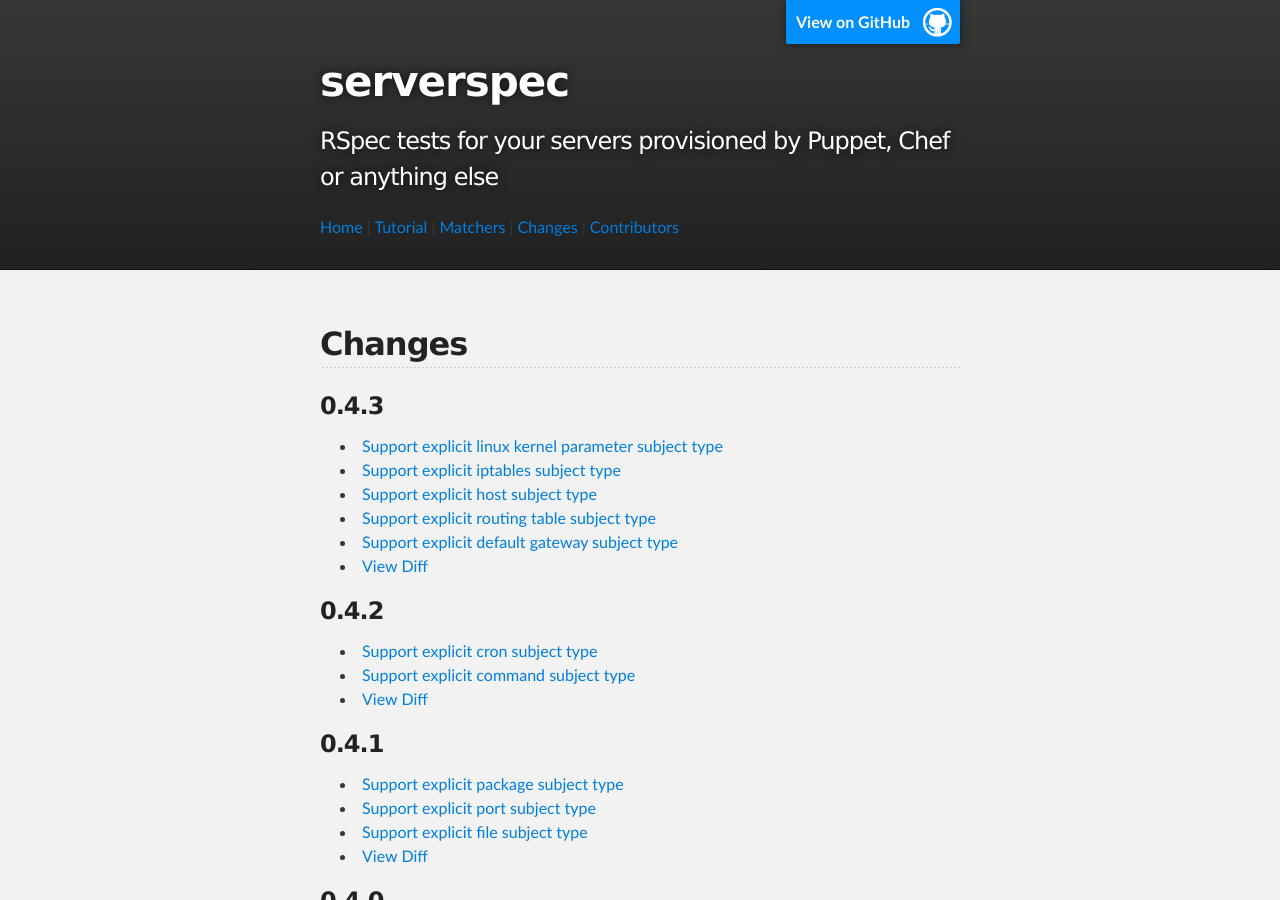
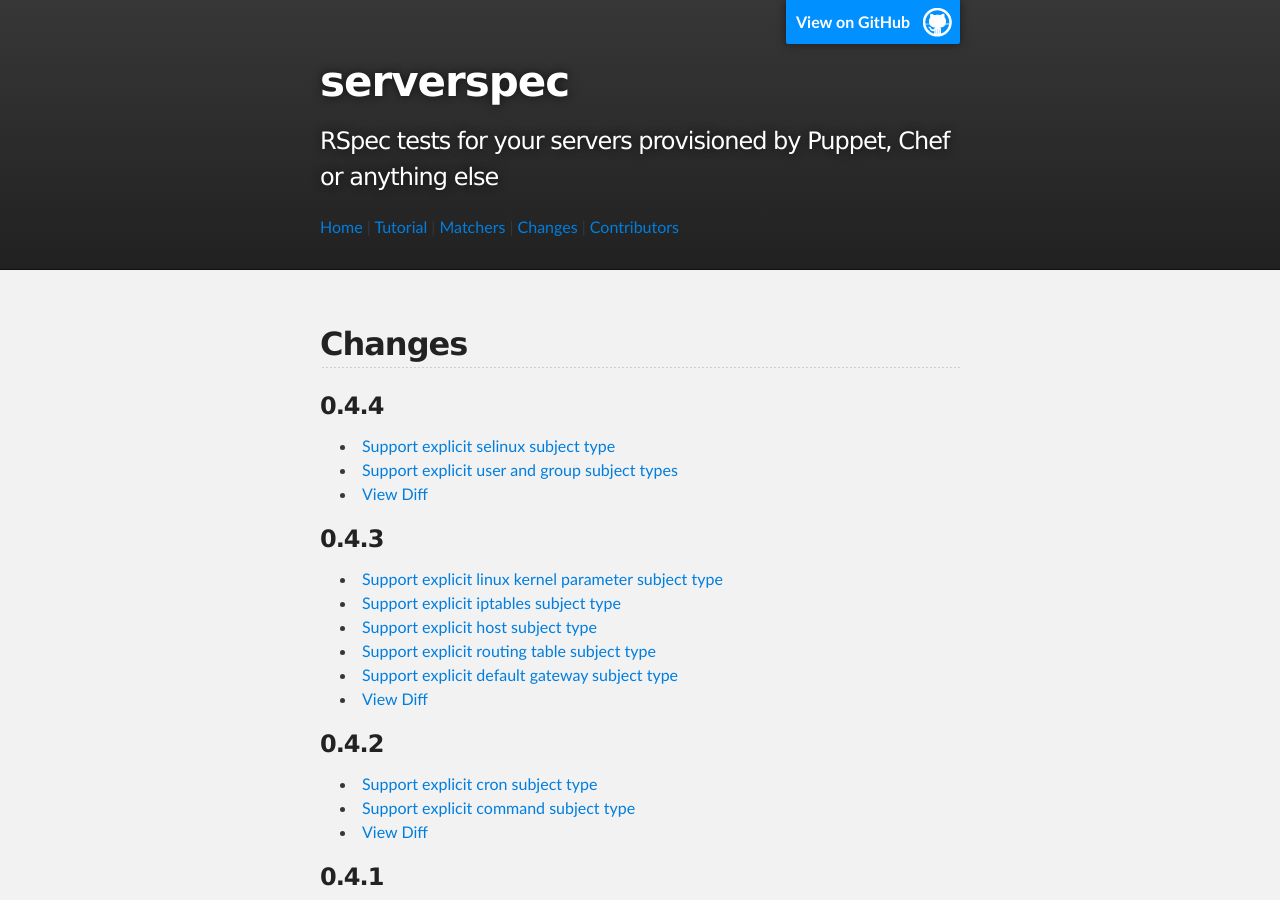
Before and after one commit to serverspec/serverspec.github.io, a Jekyll site: the page built from changes.md, in a window 1280 px wide and 900 px high. Built offline with Jekyll 4.4.1, drawn with Linux system fonts in a browser that asks for light colours; Markdown is read by kramdown in place of the engine named in the settings.

Commit message:
Add changes of v0.4.4

```diff
--- a/changes.md
+++ b/changes.md
@@ -4,6 +4,12 @@ title: changes
 ---
 
 ## Changes
+
+### 0.4.4
+
+ * [Support explicit selinux subject type](https://github.com/mizzy/serverspec/pull/117)
+ * [Support explicit user and group subject types](https://github.com/mizzy/serverspec/pull/118)
+ * [View Diff](https://github.com/mizzy/serverspec/compare/v0.4.3...v0.4.4)
 
 ### 0.4.3
 
```
